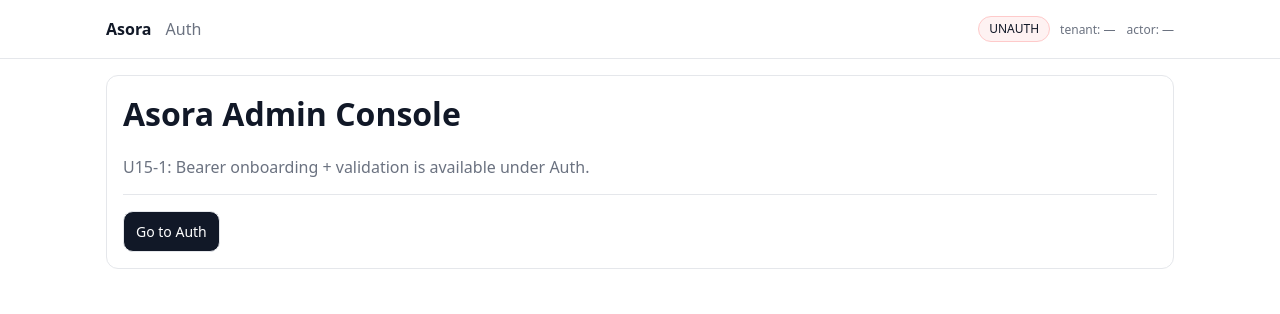
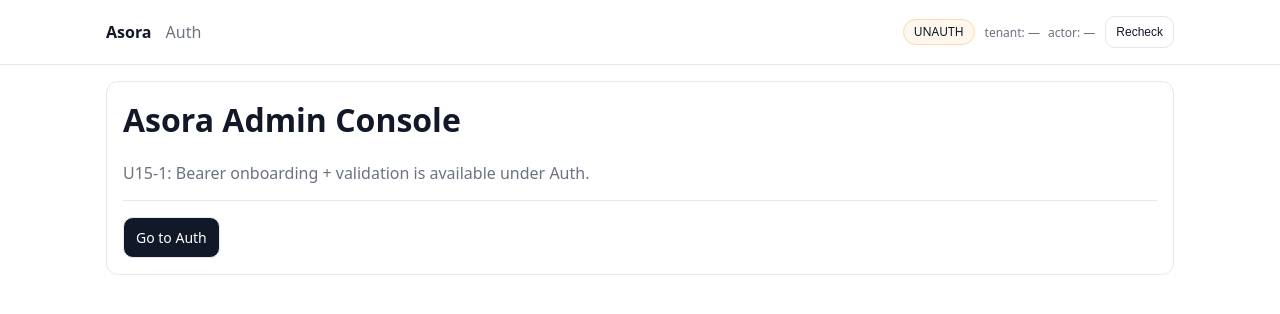
Before and after one commit to AsoraApp/Asora, a Next.js app in the folder frontend/: page / in a window 1280 px wide. Shown: the top 314 px of the page. Built offline with nearby package versions, Linux system fonts and the light colour scheme; no server answers.

Commit message:
Update AdminHeader.jsx

```diff
--- a/frontend/src/app/_ui/AdminHeader.jsx
+++ b/frontend/src/app/_ui/AdminHeader.jsx
@@ -2,65 +2,186 @@
 
 import Link from "next/link";
 import { useEffect, useMemo, useState } from "react";
-import { getAuthMode } from "@/lib/authStorage";
+import { getAuthMode, getBearerToken } from "@/lib/authStorage";
 import { asoraGetJson } from "@/lib/asoraFetch";
+
+/**
+ * U15-2 — Auth State Indicator Upgrade (UI-only)
+ *
+ * - Badge always shows: DEV | BEARER | UNAUTH
+ * - If BEARER exists but /api/auth/me fails:
+ *    - badge remains "BEARER" but becomes "bad" severity
+ *    - tooltip clarifies EXPIRED vs INVALID (best-effort classification)
+ * - No polling; one probe on mount + refresh on token changes.
+ */
+
+function classifyBearerFailure(code) {
+  const c = String(code || "").toUpperCase();
+  if (!c) return "INVALID";
+
+  // Best-effort classification without inventing backend codes.
+  if (c.includes("EXPIRED") || c.includes("EXP")) return "EXPIRED";
+  if (c.includes("INVALID") || c.includes("SIGN") || c.includes("HMAC") || c.includes("BAD")) return "INVALID";
+
+  // Default: invalid/unknown.
+  return "INVALID";
+}
+
+function nowIso() {
+  try {
+    return new Date().toISOString();
+  } catch {
+    return null;
+  }
+}
 
 export default function AdminHeader() {
   const [mode, setMode] = useState("UNAUTH");
+
+  // `/api/auth/me` probe result (single-shot, no polling)
   const [me, setMe] = useState(null);
-  const [meStatus, setMeStatus] = useState({ ok: true, code: null });
 
-  useEffect(() => {
-    // Deterministic: read localStorage once on mount.
+  // Auth health is independent from mode:
+  // - mode is what the operator has stored (DEV/BEARER/UNAUTH)
+  // - health is what the server says right now
+  const [health, setHealth] = useState({
+    ok: false,
+    checkedAtUtc: null,
+    code: null,
+    reason: null, // e.g., "BEARER_EXPIRED" | "BEARER_INVALID"
+  });
+
+  const badgeText = useMemo(() => {
+    if (mode === "DEV") return "DEV";
+    if (mode === "BEARER") return "BEARER";
+    return "UNAUTH";
+  }, [mode]);
+
+  const badgeClass = useMemo(() => {
+    // When bearer is present but server rejects, show severe "bad" styling.
+    if (mode === "BEARER" && health.ok !== true) {
+      return "badge bad";
+    }
+    if (mode === "BEARER") return "badge bearer";
+    if (mode === "DEV") return "badge dev";
+    return "badge unauth";
+  }, [mode, health.ok]);
+
+  const badgeTitle = useMemo(() => {
+    if (mode === "UNAUTH") return "No auth token present (fail-closed).";
+    if (mode === "DEV") {
+      return health.ok
+        ? "DEV auth (deprecated bridge) accepted."
+        : `DEV auth present but rejected (${health.code || "AUTH_REQUIRED"}).`;
+    }
+
+    // BEARER mode
+    if (health.ok) return "Bearer token accepted.";
+    if (health.reason === "BEARER_EXPIRED") return "Bearer token present but expired.";
+    if (health.reason === "BEARER_INVALID") return "Bearer token present but invalid.";
+    return `Bearer token present but rejected (${health.code || "AUTH_REQUIRED"}).`;
+  }, [mode, health.ok, health.code, health.reason]);
+
+  async function probeAuthOnce() {
+    // Always recompute mode from storage before probing.
+    let nextMode = "UNAUTH";
     try {
-      setMode(getAuthMode());
+      nextMode = getAuthMode();
     } catch {
-      setMode("UNAUTH");
+      nextMode = "UNAUTH";
     }
-  }, []);
+    setMode(nextMode);
 
-  useEffect(() => {
-    // No polling. A single best-effort probe per mount, for operator clarity.
-    let cancelled = false;
+    // If UNAUTH, do not probe.
+    if (nextMode === "UNAUTH") {
+      setMe(null);
+      setHealth({ ok: false, checkedAtUtc: nowIso(), code: "AUTH_REQUIRED", reason: null });
+      return;
+    }
 
-    async function probe() {
     try {
       const r = await asoraGetJson("/api/auth/me");
-        if (cancelled) return;
       setMe(r || null);
-        setMeStatus({ ok: true, code: null });
+      setHealth({ ok: true, checkedAtUtc: nowIso(), code: null, reason: null });
 
-        // If /me succeeded, mode is inferred by stored tokens.
+      // Mode remains whatever storage says (Bearer supersedes dev_token via storage rules).
       try {
         setMode(getAuthMode());
       } catch {
         // no-op
       }
     } catch (e) {
-        if (cancelled) return;
       setMe(null);
-        setMeStatus({ ok: false, code: e?.code || "AUTH_REQUIRED" });
 
+      const storedBearer = (() => {
+        try {
+          return Boolean(getBearerToken());
+        } catch {
+          return false;
+        }
+      })();
+
+      let reason = null;
+      if (storedBearer) {
+        const kind = classifyBearerFailure(e?.code || e?.error);
+        reason = kind === "EXPIRED" ? "BEARER_EXPIRED" : "BEARER_INVALID";
+      }
+
+      setHealth({
+        ok: false,
+        checkedAtUtc: nowIso(),
+        code: e?.code || e?.error || "AUTH_REQUIRED",
+        reason,
+      });
+
+      // Keep mode aligned with storage after failures, too.
       try {
         setMode(getAuthMode());
       } catch {
-          setMode("UNAUTH");
+        // no-op
       }
     }
   }
 
-    probe();
+  useEffect(() => {
+    // Initial probe (single-shot).
+    probeAuthOnce();
+
+    // Refresh on token changes:
+    // - cross-tab: "storage"
+    // - same-tab: custom event (optional for immediate UI refresh)
+    const onStorage = (ev) => {
+      // Any auth storage change should re-evaluate mode and re-probe.
+      if (!ev || !ev.key) {
+        probeAuthOnce();
+        return;
+      }
+      if (String(ev.key).startsWith("asora_auth:")) {
+        probeAuthOnce();
+      }
+    };
+
+    const onAuthChanged = () => {
+      probeAuthOnce();
+    };
+
+    try {
+      window.addEventListener("storage", onStorage);
+      window.addEventListener("asora:auth-changed", onAuthChanged);
+    } catch {
+      // ignore
+    }
+
     return () => {
-      cancelled = true;
+      try {
+        window.removeEventListener("storage", onStorage);
+        window.removeEventListener("asora:auth-changed", onAuthChanged);
+      } catch {
+        // ignore
+      }
     };
+    // eslint-disable-next-line react-hooks/exhaustive-deps
   }, []);
-
-  const badgeClass = useMemo(() => {
-    if (meStatus.ok !== true) return "badge bad";
-    if (mode === "BEARER") return "badge bearer";
-    if (mode === "DEV") return "badge dev";
-    return "badge unauth";
-  }, [mode, meStatus.ok]);
 
   return (
     <header style={{ borderBottom: "1px solid #e5e7eb" }}>
@@ -78,16 +199,25 @@ export default function AdminHeader() {
         </div>
 
         <div className="row" style={{ gap: 10 }}>
-          <span className={badgeClass} title={meStatus.ok ? "Authenticated probe: OK" : `Probe failed: ${meStatus.code}`}>
-            {meStatus.ok ? mode : "UNAUTH"}
+          <span className={badgeClass} title={badgeTitle}>
+            {badgeText}
           </span>
 
           <span className="muted" style={{ fontSize: 12 }}>
-            tenant: {me?.tenantId ?? "—"}{" "}
+            tenant: {me?.tenantId ?? "—"}
             <span className="muted" style={{ marginLeft: 8 }}>
               actor: {me?.actorId ?? "—"}
             </span>
           </span>
+
+          <button
+            className="button secondary"
+            style={{ padding: "8px 10px", fontSize: 12 }}
+            onClick={() => probeAuthOnce()}
+            title="Manual one-shot probe (no polling)"
+          >
+            Recheck
+          </button>
         </div>
       </div>
     </header>
```
Lines whose indentation alone changed are shown as unchanged.
